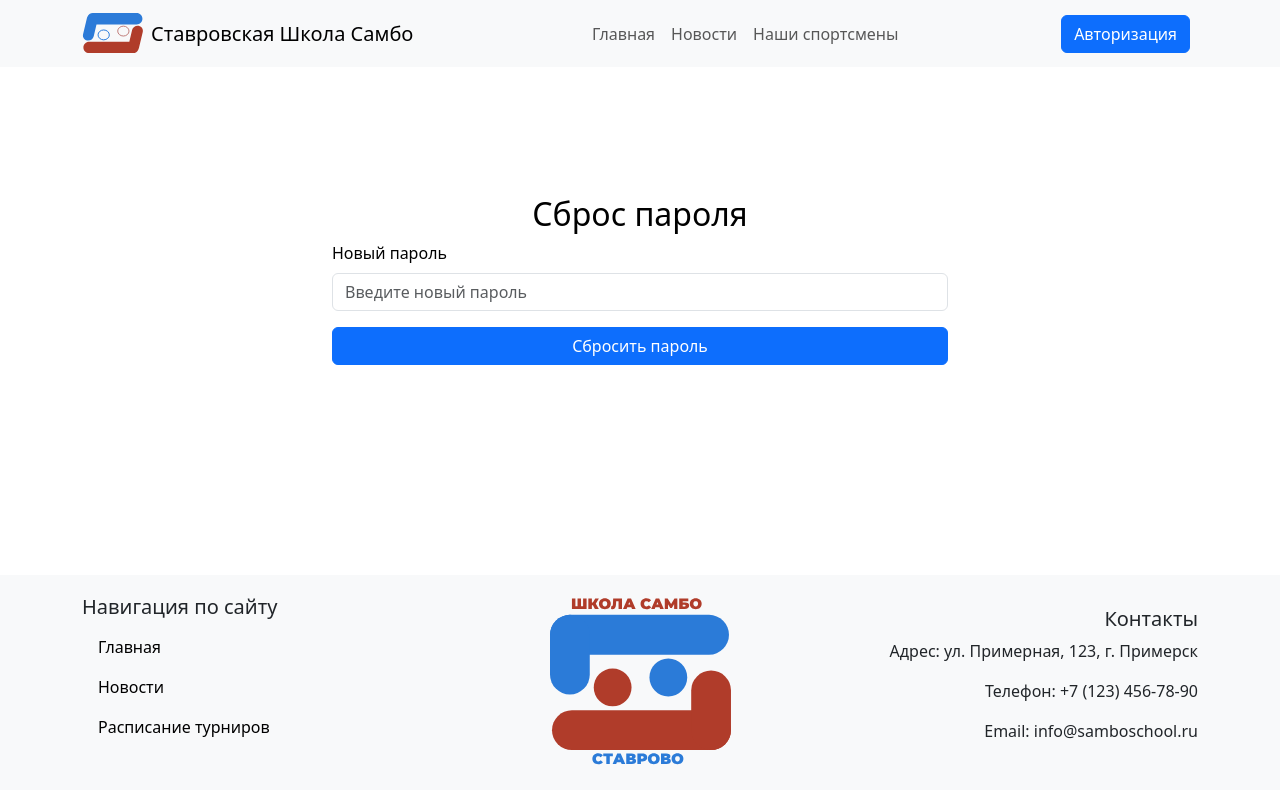
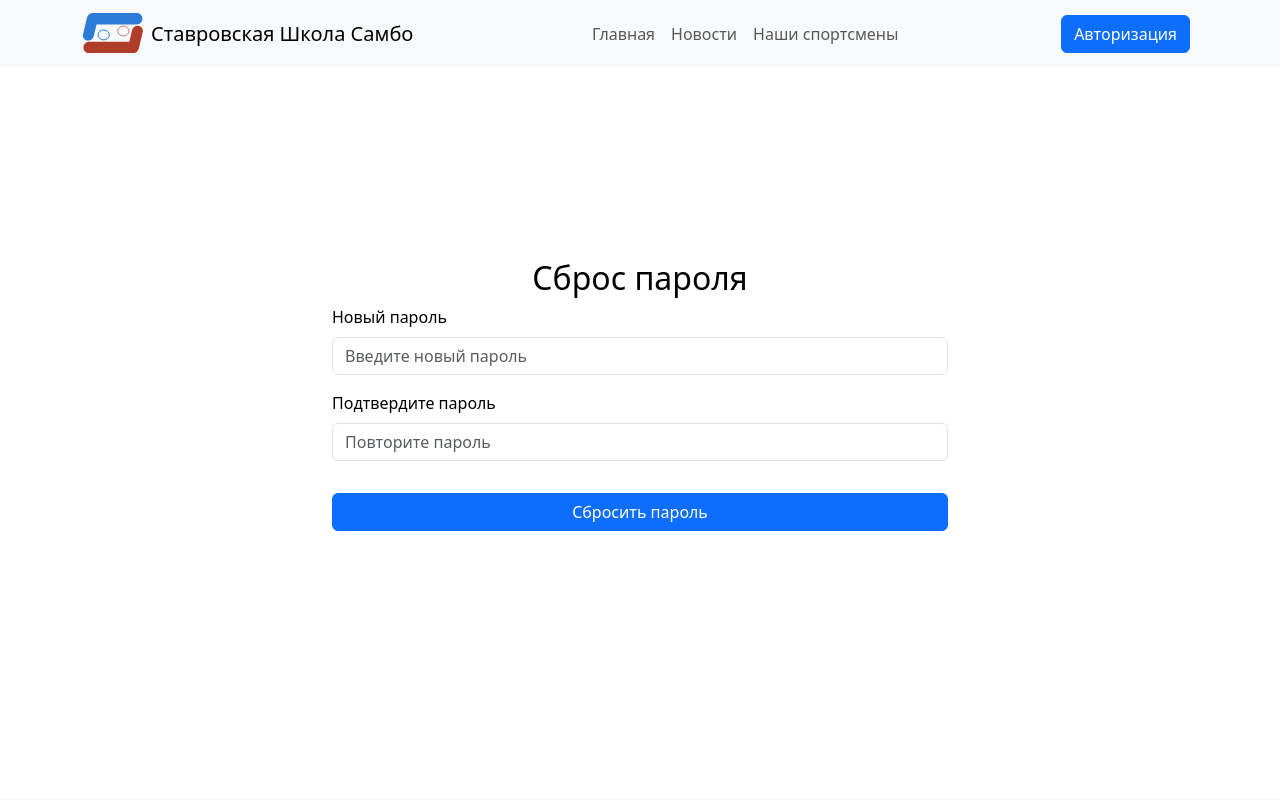
Before and after one commit to YaroslavMakoveev/DiplomApp, a React (Create React App) app in the folder client/: page /reset-password/1 in a window 1280 px wide. Shown: the top 800 px of the page. Built offline with nearby package versions, Linux system fonts and the light colour scheme.

Commit message:
front fixed

```diff
--- a/client/src/pages/ForgotPasswordScreen.jsx
+++ b/client/src/pages/ForgotPasswordScreen.jsx
@@ -1,6 +1,6 @@
 import React, { useState } from 'react';
 import axios from 'axios';
-import { Form, Button, Container } from 'react-bootstrap';
+import { Form, Button, Container, Alert } from 'react-bootstrap';
 
 const ForgotPasswordScreen = () => {
   const [email, setEmail] = useState('');
@@ -27,7 +27,14 @@ const ForgotPasswordScreen = () => {
   };
 
   return (
-    <Container style={{ width: '50%', minHeight: '45vh', marginTop: '10%' }}>
+    <Container style={{ width: '50%', minHeight: '65vh', marginTop: '15%' }}>
+      {/* Alert для успешного сообщения */}
+      {success && (
+        <Alert variant="success" className="mt-3">
+          {message}
+        </Alert>
+      )}
+
       <h2 style={{ color: 'black' }} className='text-center mt-4'>Восстановление пароля</h2>
       <Form noValidate onSubmit={handleSubmit}>
         <Form.Group controlId="formEmail">
@@ -48,7 +55,6 @@ const ForgotPasswordScreen = () => {
         <Button className="mt-3" style={{ width: '100%' }} variant="primary" type="submit">
           Отправить
         </Button>
-        {success && <p className="mt-3 text-success">{message}</p>}
       </Form>
     </Container>
   );
--- a/client/src/pages/ResetPasswordScreen.jsx
+++ b/client/src/pages/ResetPasswordScreen.jsx
@@ -1,31 +1,76 @@
 import React, { useState } from 'react';
 import axios from 'axios';
-import { Form, Button, Container } from 'react-bootstrap';
+import { Form, Button, Container, Alert } from 'react-bootstrap';
 import { useParams } from 'react-router-dom';
-import {useNavigate} from 'react-router-dom'
+import { useNavigate } from 'react-router-dom';
 
 const ResetPasswordScreen = () => {
   const { token } = useParams();
   const [password, setPassword] = useState('');
+  const [confirmPassword, setConfirmPassword] = useState('');
   const [message, setMessage] = useState('');
-  const navigate = useNavigate('')
+  const [success, setSuccess] = useState(false);
+  const [passwordError, setPasswordError] = useState('');
+  const [confirmPasswordError, setConfirmPasswordError] = useState('');
+  const navigate = useNavigate();
+
+  const validateForm = () => {
+    let isValid = true;
+
+    if (!password) {
+      setPasswordError('Введите пароль');
+      isValid = false;
+    } else if (password.length < 6) {
+      setPasswordError('Пароль должен содержать минимум 6 символов');
+      isValid = false;
+    } else {
+      setPasswordError('');
+    }
+
+    if (!confirmPassword) {
+      setConfirmPasswordError('Подтвердите пароль');
+      isValid = false;
+    } else if (password !== confirmPassword) {
+      setConfirmPasswordError('Пароли не совпадают');
+      isValid = false;
+    } else {
+      setConfirmPasswordError('');
+    }
+
+    return isValid;
+  };
 
   const handleSubmit = async (e) => {
     e.preventDefault();
+    setMessage('');
+
+    if (!validateForm()) return;
+
     try {
-      const response = await axios.post('http://localhost:3000/api/user/reset-password', { token, password });
+      const response = await axios.post('http://localhost:3000/api/user/reset-password', {
+        token,
+        password
+      });
       setMessage(response.data.message);
-      navigate('/login')
+      setSuccess(true);
+      setTimeout(() => navigate('/login'), 2000);
     } catch (error) {
-      setMessage('Ошибка при сбросе пароля');
+      setMessage(error.response?.data?.message || 'Ошибка при сбросе пароля');
     }
   };
 
   return (
-    <Container style={{ width: '50%', minHeight: '45vh', marginTop: '10%' }}>
+    <Container style={{ width: '50%', minHeight: '65vh', marginTop: '15%' }}>
       <h2 style={{ color: 'black' }} className='text-center mt-4'>Сброс пароля</h2>
+
+      {success && (
+        <Alert variant="success" className="mt-3">
+          {message}
+        </Alert>
+      )}
+
       <Form onSubmit={handleSubmit}>
-        <Form.Group controlId="formPassword">
+        <Form.Group controlId="formPassword" className="mb-3">
           <Form.Label style={{ color: 'black' }}>Новый пароль</Form.Label>
           <Form.Control
             type="password"
@@ -33,14 +78,38 @@ const ResetPasswordScreen = () => {
             name="password"
             value={password}
             onChange={(e) => setPassword(e.target.value)}
+            isInvalid={!!passwordError}
             required
           />
+          <Form.Control.Feedback type="invalid">
+            {passwordError}
+          </Form.Control.Feedback>
         </Form.Group>
+
+        <Form.Group controlId="formConfirmPassword" className="mb-3">
+          <Form.Label style={{ color: 'black' }}>Подтвердите пароль</Form.Label>
+          <Form.Control
+            type="password"
+            placeholder='Повторите пароль'
+            name="confirmPassword"
+            value={confirmPassword}
+            onChange={(e) => setConfirmPassword(e.target.value)}
+            isInvalid={!!confirmPasswordError}
+            required
+          />
+          <Form.Control.Feedback type="invalid">
+            {confirmPasswordError}
+          </Form.Control.Feedback>
+        </Form.Group>
+
         <Button className="mt-3" style={{ width: '100%' }} variant="primary" type="submit">
           Сбросить пароль
         </Button>
+
+        {message && !success && (
+          <p className="mt-3 text-danger">{message}</p>
+        )}
       </Form>
-      {message && <p className="mt-3">{message}</p>}
     </Container>
   );
 };
```
Also changed, not shown: 1 other file (tests, documents, lock files or other folders).
